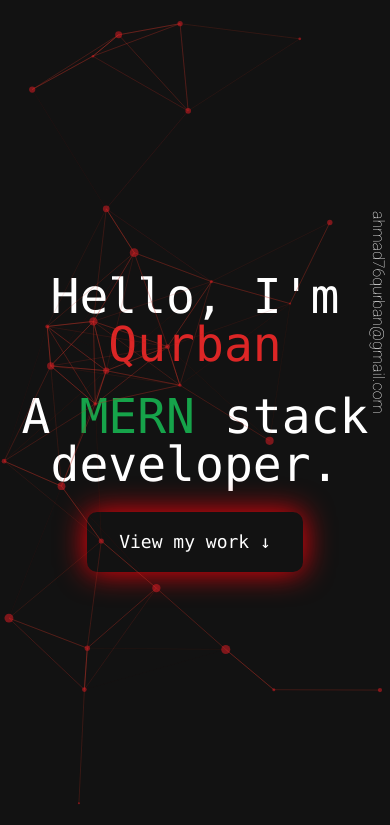
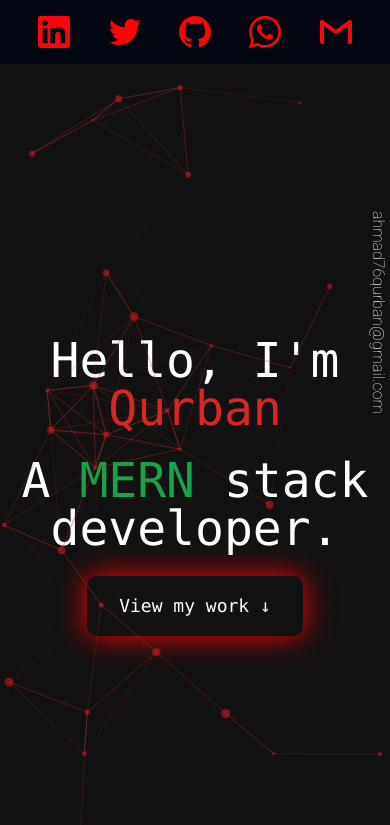
Before and after one commit to qur786/portfolio, a React (Vite) app: page / in a window 390 px wide. Shown: the top 825 px of the page. Built offline with nearby package versions, Linux system fonts and the light colour scheme.

Commit message:
refactor: show social links in the mobile mode too

```diff
--- a/src/App.tsx
+++ b/src/App.tsx
@@ -31,8 +31,8 @@ export function App(): JSX.Element {
 
   return (
     <main className="select-none" ref={mainRef}>
+      <SocialSidebar />
       <Introduction isParticlesEngineLoaded={isParticlesEngineLoaded} />
-      <SocialSidebar />
       <div className="px-16">
         <About />
         <Skills />
--- a/src/components/SocialSidebar/index.tsx
+++ b/src/components/SocialSidebar/index.tsx
@@ -7,7 +7,7 @@ import { WhatsappIcon } from "../../Icons/whatsapp";
 export function SocialSidebar(): JSX.Element {
   return (
     <>
-      <div className="fixed top-1/4 left-0 py-2 px-4 flex-col gap-4 border-2 border-[#FF020A] sm:flex hidden">
+      <div className="sm:fixed sm:top-1/4 sm:left-0 bg-gray-950 sm:bg-transparent sm:mx-0 sm:py-2 sm:px-4 p-4 sm:flex-col flex-row justify-evenly items-center gap-4 sm:border-2 border-[#FF020A] sm:flex flex">
         <a href="https://www.linkedin.com/in/qurban-ahmad-qur786/">
           <LinkedInIcon />
         </a>
```
